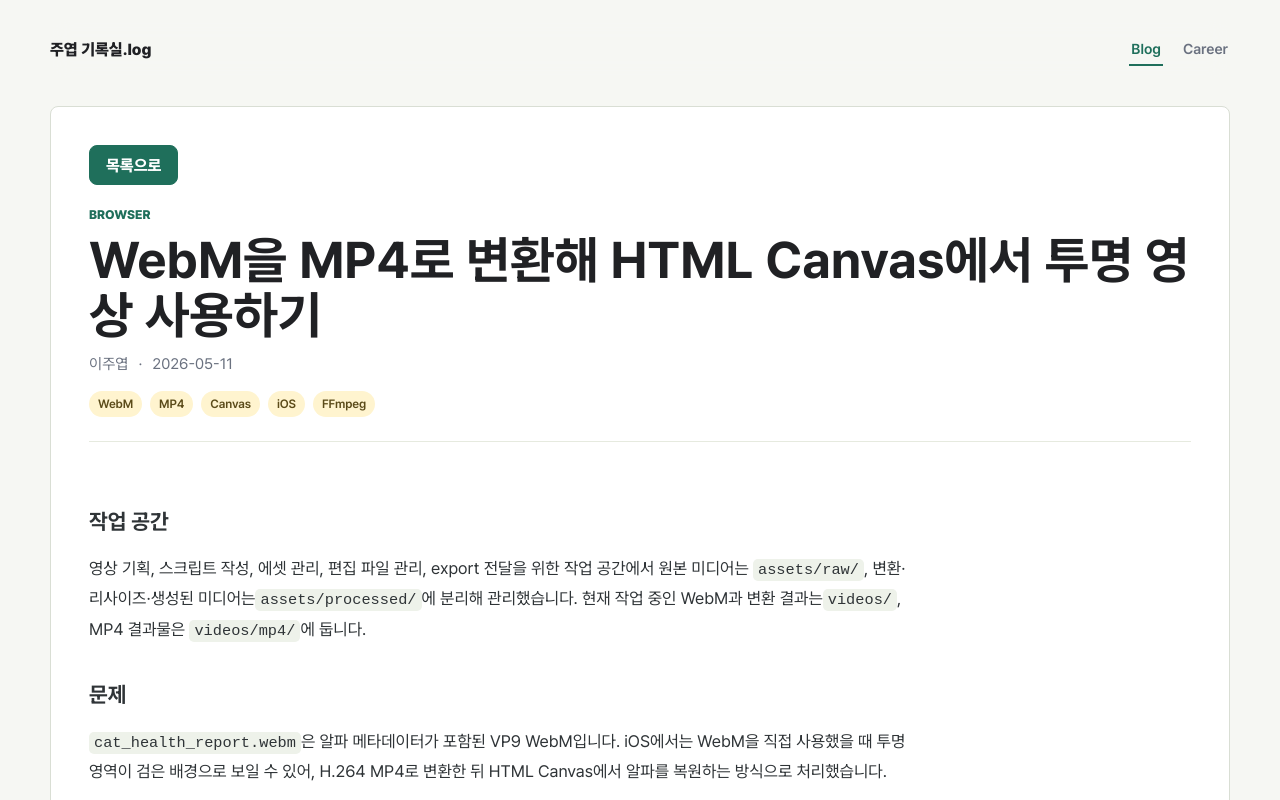
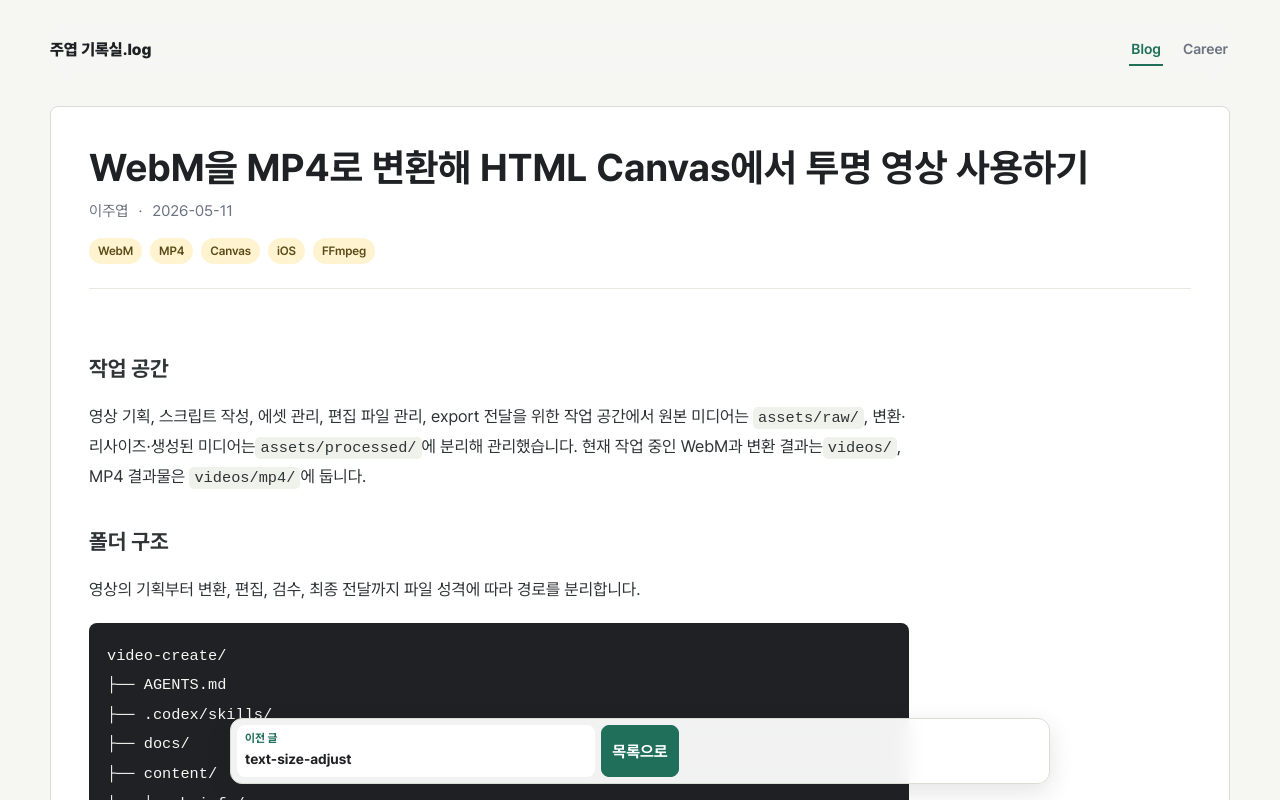
Before and after one commit to myeolgu/blog, a React (Vite) app: page / in a window 1280 px wide. Both pictures are taken after a click on the button 241 px from the left and 334 px from the top of the page. Shown: the top 800 px of the page. Built offline with nearby package versions, Linux system fonts and the light colour scheme.

Commit message:
blog 레이아웃 수정중

```diff
--- a/src/App.jsx
+++ b/src/App.jsx
@@ -1,14 +1,26 @@
-import { useMemo, useState } from "react";
-import { Search } from "lucide-react";
+import { useEffect, useMemo, useState } from "react";
+import { ArrowUp, Search } from "lucide-react";
 import { posts } from "./posts";
 
-const categories = ["All", "HTML", "CSS", "JavaScript", "React", "Browser", "Archive"];
+const categories = ["All", "HTML", "CSS", "JavaScript", "React", "Browser", "AI"];
+const postsPerPage = 9;
 
 export default function App() {
   const [activeCategory, setActiveCategory] = useState("All");
   const [searchTerm, setSearchTerm] = useState("");
   const [selectedPostId, setSelectedPostId] = useState(null);
   const [activeTab, setActiveTab] = useState("blog");
+  const [showTopButton, setShowTopButton] = useState(false);
+  const [currentPage, setCurrentPage] = useState(1);
+
+  useEffect(() => {
+    const handleScroll = () => setShowTopButton(window.scrollY > 240);
+
+    window.addEventListener("scroll", handleScroll, { passive: true });
+    handleScroll();
+
+    return () => window.removeEventListener("scroll", handleScroll);
+  }, []);
 
   const filteredPosts = useMemo(() => {
     const normalizedTerm = searchTerm.trim().toLowerCase();
@@ -24,10 +36,18 @@ export default function App() {
     });
   }, [activeCategory, searchTerm]);
 
+  const totalPages = Math.max(1, Math.ceil(filteredPosts.length / postsPerPage));
+  const pageStart = (currentPage - 1) * postsPerPage;
+  const paginatedPosts = filteredPosts.slice(pageStart, pageStart + postsPerPage);
+
   const selectedPost = posts.find((post) => post.id === selectedPostId);
+  const selectedPostIndex = posts.findIndex((post) => post.id === selectedPostId);
+  const previousPost = selectedPostIndex < posts.length - 1 ? posts[selectedPostIndex + 1] : null;
+  const nextPost = selectedPostIndex > 0 ? posts[selectedPostIndex - 1] : null;
 
   function handleCategoryChange(category) {
     setActiveCategory(category);
+    setCurrentPage(1);
     setSelectedPostId(null);
   }
 
@@ -36,8 +56,23 @@ export default function App() {
     setSelectedPostId(null);
   }
 
+  function handlePostNavigation(postId) {
+    setSelectedPostId(postId);
+    window.scrollTo({ top: 0, behavior: "smooth" });
+  }
+
+  function handlePostList() {
+    setSelectedPostId(null);
+    window.scrollTo({ top: 0, behavior: "smooth" });
+  }
+
+  function handlePageChange(page) {
+    setCurrentPage(page);
+    window.scrollTo({ top: 0, behavior: "smooth" });
+  }
+
   return (
-    <main className="app-shell">
+    <main className={selectedPost ? "app-shell post-view" : "app-shell"}>
       <header className="site-header">
         <h1 className="brand-heading">
           <button className="brand" type="button" onClick={() => handleTabChange("blog")}>
@@ -73,7 +108,10 @@ export default function App() {
               type="search"
               placeholder="Search posts"
               value={searchTerm}
-              onChange={(event) => setSearchTerm(event.target.value)}
+              onChange={(event) => {
+                setSearchTerm(event.target.value);
+                setCurrentPage(1);
+              }}
             />
           </label>
 
@@ -96,11 +134,34 @@ export default function App() {
         {activeTab === "career" ? (
           <CareerPage />
         ) : selectedPost ? (
-          <PostDetail post={selectedPost} onBack={() => setSelectedPostId(null)} />
+          <PostDetail
+            nextPost={nextPost}
+            post={selectedPost}
+            previousPost={previousPost}
+            onBack={handlePostList}
+            onNavigate={handlePostNavigation}
+          />
         ) : (
-          <PostGrid posts={filteredPosts} onSelectPost={setSelectedPostId} />
+          <>
+            <PostGrid posts={paginatedPosts} onSelectPost={setSelectedPostId} />
+            {totalPages > 1 && (
+              <Pagination currentPage={currentPage} totalPages={totalPages} onChange={handlePageChange} />
+            )}
+          </>
         )}
       </section>
+
+      {showTopButton && (
+        <button
+          aria-label="Back to top"
+          className="top-button"
+          type="button"
+          onClick={() => window.scrollTo({ top: 0, behavior: "smooth" })}
+        >
+          <ArrowUp size={18} aria-hidden="true" />
+          <span>Top</span>
+        </button>
+      )}
     </main>
   );
 }
@@ -162,16 +223,40 @@ function PostGrid({ posts, onSelectPost }) {
   );
 }
 
-function PostDetail({ post, onBack }) {
+function Pagination({ currentPage, totalPages, onChange }) {
+  return (
+    <nav className="pagination" aria-label="Post pages">
+      <button disabled={currentPage === 1} type="button" onClick={() => onChange(currentPage - 1)}>
+        Previous
+      </button>
+      {Array.from({ length: totalPages }, (_, index) => {
+        const page = index + 1;
+
+        return (
+          <button
+            aria-current={page === currentPage ? "page" : undefined}
+            className={page === currentPage ? "pagination-current" : ""}
+            key={page}
+            type="button"
+            onClick={() => onChange(page)}
+          >
+            {page}
+          </button>
+        );
+      })}
+      <button disabled={currentPage === totalPages} type="button" onClick={() => onChange(currentPage + 1)}>
+        Next
+      </button>
+    </nav>
+  );
+}
+
+function PostDetail({ nextPost, post, previousPost, onBack, onNavigate }) {
   const PostContent = post.Content;
 
   return (
     <article className="post-article">
-      <button className="back-button" type="button" onClick={onBack}>
-        목록으로
-      </button>
       <header className="post-article-header">
-        <p className="eyebrow">{post.category}</p>
         <h2>{post.title}</h2>
         <div className="post-article-meta">
           <span>{post.author}</span>
@@ -189,6 +274,32 @@ function PostDetail({ post, onBack }) {
       <div className="post-content">
         <PostContent />
       </div>
+
+      <nav className="post-navigation" aria-label="Post navigation">
+        {previousPost ? (
+          <button className="post-navigation-link" type="button" onClick={() => onNavigate(previousPost.id)}>
+            <span className="post-navigation-label">이전 글</span>
+            <strong>{previousPost.title}</strong>
+          </button>
+        ) : (
+          <span />
+        )}
+        <button className="post-navigation-list" type="button" onClick={onBack}>
+          목록으로
+        </button>
+        {nextPost ? (
+          <button
+            className="post-navigation-link post-navigation-next"
+            type="button"
+            onClick={() => onNavigate(nextPost.id)}
+          >
+            <span className="post-navigation-label">다음 글</span>
+            <strong>{nextPost.title}</strong>
+          </button>
+        ) : (
+          <span />
+        )}
+      </nav>
     </article>
   );
 }
--- a/src/posts/browser/webm-to-mp4-canvas.jsx
+++ b/src/posts/browser/webm-to-mp4-canvas.jsx
@@ -22,6 +22,46 @@ function WebmToMp4CanvasContent() {
         <code>assets/processed/</code>에 분리해 관리했습니다. 현재 작업 중인 WebM과 변환 결과는
         <code>videos/</code>, MP4 결과물은 <code>videos/mp4/</code>에 둡니다.
       </p>
+
+      <h3>폴더 구조</h3>
+      <p>영상의 기획부터 변환, 편집, 검수, 최종 전달까지 파일 성격에 따라 경로를 분리합니다.</p>
+      <pre>
+        <code>{`video-create/
+├── AGENTS.md
+├── .codex/skills/
+├── docs/
+├── content/
+│   ├── briefs/
+│   └── scripts/
+├── assets/
+│   ├── raw/
+│   └── processed/
+├── videos/
+│   └── mp4/
+├── projects/
+└── exports/
+    ├── drafts/
+    └── final/`}</code>
+      </pre>
+      <ul>
+        <li><code>content/briefs/</code>와 <code>content/scripts/</code>에는 목표·대상·대본·씬 구성 같은 기획 자료를 둡니다.</li>
+        <li><code>assets/raw/</code>는 수정하지 않는 원본, <code>assets/processed/</code>는 변환·리사이즈·생성된 에셋을 관리합니다.</li>
+        <li><code>videos/</code>는 현재 샘플과 변환 기준 파일, <code>videos/mp4/</code>는 WebM에서 생성된 MP4 결과물 전용입니다.</li>
+        <li><code>projects/</code>에는 편집 프로젝트를, <code>exports/drafts/</code>와 <code>exports/final/</code>에는 리뷰본과 최종본을 버전별로 저장합니다.</li>
+      </ul>
+
+      <h3>AI 지침 기반 변환</h3>
+      <p>
+        <code>video-create</code> 폴더에는 Codex가 따르는 <code>AGENTS.md</code>와
+        <code>.codex/skills/</code> 지침이 설치되어 있습니다. 사용자가 WebM 파일을 제공하면 이
+        지침에 따라 원본은 보존하고, FFmpeg로 iOS Canvas용 MP4를 생성하는 흐름입니다.
+      </p>
+      <ul>
+        <li><code>video-content-planning</code>은 영상 기획·대본·씬 구성 작업을 정리합니다.</li>
+        <li><code>video-asset-workflow</code>는 원본·가공 에셋·프로젝트·export 파일의 위치와 이름을 관리합니다.</li>
+        <li>VP9 알파 WebM은 <code>libvpx-vp9</code> 디코더로 읽고, 변환 결과는 기본적으로 <code>videos/mp4/&lt;원본명&gt;_mp4.mp4</code>에 저장합니다.</li>
+        <li>변환 전에는 FFmpeg 설치 여부를, 변환 후에는 <code>ffprobe</code>로 코덱·크기·프레임레이트를 확인합니다.</li>
+      </ul>
 
       <h3>문제</h3>
       <p>
--- a/src/styles.css
+++ b/src/styles.css
@@ -320,6 +320,10 @@ p {
   background: #ffffff;
 }
 
+.post-article {
+  padding-bottom: 9rem;
+}
+
 .post-article-header {
   padding-bottom: 24px;
   border-bottom: 1px solid #e6eadf;
@@ -327,8 +331,8 @@ p {
 
 .post-article-header h2 {
   margin: 0 0 12px;
-  font-size: clamp(2rem, 4vw, 3.5rem);
-  line-height: 1.08;
+  font-size: clamp(1.625rem, 3vw, 2.5rem);
+  line-height: 1.18;
 }
 
 .post-article-meta {
@@ -440,11 +444,131 @@ p {
   text-align: center;
 }
 
+.post-navigation {
+  position: fixed;
+  bottom: 1rem;
+  left: 50%;
+  z-index: 15;
+  display: grid;
+  grid-template-columns: minmax(0, 1fr) auto minmax(0, 1fr);
+  align-items: stretch;
+  gap: 0.375rem;
+  width: min(820px, calc(100% - 2rem));
+  padding: 0.375rem;
+  border: 1px solid #d9ded4;
+  border-radius: 0.75rem;
+  background: rgba(255, 255, 255, 0.94);
+  box-shadow: 0 0.5rem 1.5rem rgba(32, 33, 36, 0.12);
+  backdrop-filter: blur(10px);
+  transform: translateX(-50%);
+}
+
+.post-navigation > :empty {
+  visibility: hidden;
+}
+
+.post-navigation-link {
+  display: grid;
+  gap: 0.125rem;
+  min-width: 0;
+  min-height: 3.25rem;
+  padding: 0.375rem 0.5rem;
+  border: 0;
+  border-radius: 0.5rem;
+  color: #202124;
+  background: #ffffff;
+  cursor: pointer;
+  text-align: left;
+}
+
+.post-navigation-link:hover {
+  background: #eef5f1;
+}
+
+.post-navigation-link:focus-visible {
+  outline: 3px solid rgba(31, 111, 91, 0.35);
+  outline-offset: 3px;
+}
+
+.post-navigation-label {
+  color: #1f6f5b;
+  font-size: 0.72rem;
+  font-weight: 700;
+}
+
+.post-navigation-link strong {
+  display: block;
+  width: 100%;
+  min-width: 0;
+  overflow: hidden;
+  font-size: 0.88rem;
+  line-height: 1.3;
+  text-overflow: ellipsis;
+  white-space: nowrap;
+}
+
+.post-navigation-list {
+  min-width: 4rem;
+  padding: 0 0.625rem;
+  border: 1px solid #1f6f5b;
+  border-radius: 0.5rem;
+  color: #ffffff;
+  background: #1f6f5b;
+  cursor: pointer;
+  font-weight: 700;
+}
+
+.post-navigation-list:hover {
+  background: #185947;
+}
+
+.post-navigation-list:focus-visible {
+  outline: 3px solid rgba(31, 111, 91, 0.35);
+  outline-offset: 3px;
+}
+
+.post-navigation-next {
+  justify-items: end;
+  text-align: right;
+}
+
 
 .post-grid {
   display: grid;
   grid-template-columns: repeat(3, minmax(0, 1fr));
   gap: 16px;
+}
+
+.pagination {
+  display: flex;
+  flex-wrap: wrap;
+  justify-content: center;
+  gap: 0.5rem;
+  margin-top: 2rem;
+}
+
+.pagination button {
+  min-width: 2.5rem;
+  min-height: 2.5rem;
+  padding: 0 0.75rem;
+  border: 1px solid #d9ded4;
+  border-radius: 0.5rem;
+  color: #4b5563;
+  background: #ffffff;
+  cursor: pointer;
+  font-weight: 600;
+}
+
+.pagination button:hover:not(:disabled),
+.pagination .pagination-current {
+  border-color: #1f6f5b;
+  color: #ffffff;
+  background: #1f6f5b;
+}
+
+.pagination button:disabled {
+  cursor: not-allowed;
+  opacity: 0.45;
 }
 
 .post-card {
@@ -531,21 +655,6 @@ p {
   line-height: 1.7;
 }
 
-.back-button {
-  min-height: 40px;
-  border: 1px solid #1f6f5b;
-  border-radius: 8px;
-  color: #ffffff;
-  background: #1f6f5b;
-  cursor: pointer;
-  font-weight: 800;
-}
-
-.back-button {
-  margin-bottom: 22px;
-  padding: 0 16px;
-}
-
 .tag-list {
   display: flex;
   flex-wrap: wrap;
@@ -609,6 +718,39 @@ p {
   border: 0;
 }
 
+.top-button {
+  position: fixed;
+  right: 1.5rem;
+  bottom: 1.5rem;
+  z-index: 20;
+  display: inline-flex;
+  align-items: center;
+  gap: 0.375rem;
+  min-height: 2.75rem;
+  padding: 0 0.875rem;
+  border: 1px solid #1f6f5b;
+  border-radius: 999rem;
+  color: #ffffff;
+  background: #1f6f5b;
+  box-shadow: 0 0.5rem 1.25rem rgba(31, 111, 91, 0.2);
+  cursor: pointer;
+  font-size: 0.85rem;
+  font-weight: 700;
+}
+
+.top-button:hover {
+  background: #185947;
+}
+
+.top-button:focus-visible {
+  outline: 3px solid rgba(31, 111, 91, 0.35);
+  outline-offset: 3px;
+}
+
+.post-view .top-button {
+  bottom: 7rem;
+}
+
 @media (max-width: 900px) {
   .intro,
   .toolbar,
@@ -651,4 +793,36 @@ p {
   .video-examples {
     grid-template-columns: 1fr;
   }
+
+  .post-navigation {
+    grid-template-columns: minmax(0, 1fr) auto minmax(0, 1fr);
+  }
+
+  .post-navigation-link {
+    min-height: 3.25rem;
+    padding: 0.375rem;
+  }
+
+  .post-navigation-label {
+    font-size: 0.7rem;
+  }
+
+  .post-navigation-link strong {
+    font-size: 0.74rem;
+  }
+
+  .post-navigation-list {
+    min-width: 3.5rem;
+    padding: 0 0.5rem;
+    font-size: 0.78rem;
+  }
+
+  .top-button {
+    right: 1rem;
+    bottom: 1rem;
+  }
+
+  .post-view .top-button {
+    bottom: 6.25rem;
+  }
 }
```
